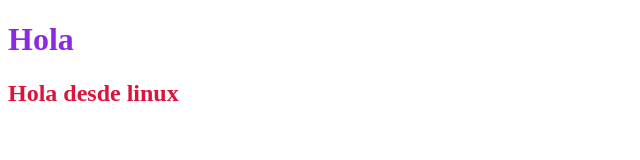
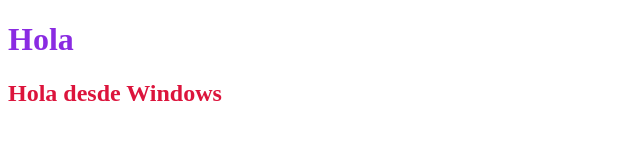
Before and after one commit to JLizcano10/Prueba, a plain HTML site: page index.html in a window 1280 px wide. Shown: the full height of the page, 0-640 px from the left. Drawn offline with Linux system fonts and the light colour scheme.

Commit message:
Commit from windows

```diff
--- a/index.html
+++ b/index.html
@@ -9,7 +9,7 @@
   <body>
     <header>
       <h1>Hola</h1>
-      <h2>Hola desde linux</h2>
+      <h2>Hola desde Windows</h2>
     </header>
   </body>
 </html>
```
